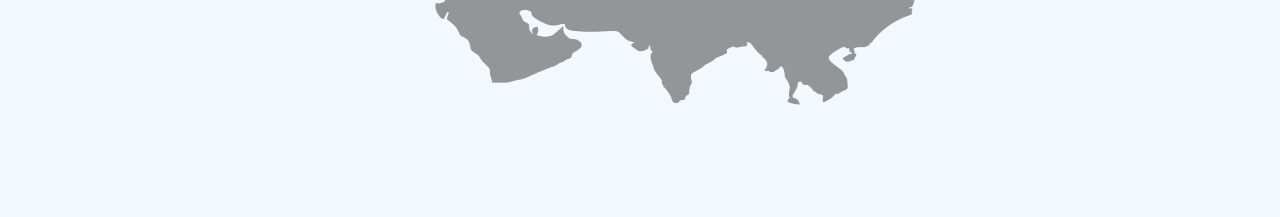
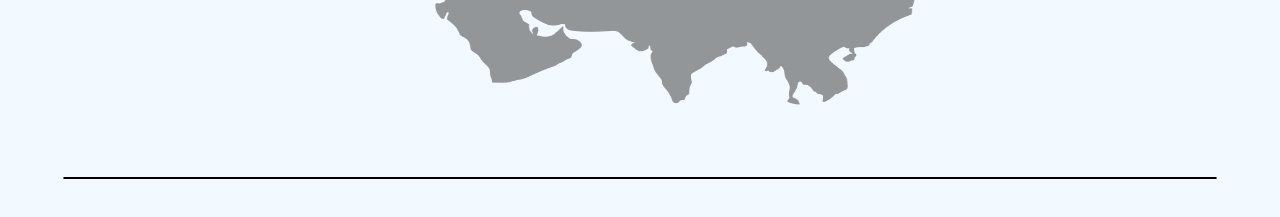
Before and after one commit to kkatanasova22/Wate, a website built with Vite: page src/pages/continents/asia.html in a window 1280 px wide. Shown: the part 375-592 px from the top of the page. Built offline with nearby package versions, Linux system fonts and the light colour scheme.

Commit message:
Add separators in asia.html. Close #92

```diff
--- a/src/pages/continents/asia.html
+++ b/src/pages/continents/asia.html
@@ -11,7 +11,9 @@
     <div id="containerBasis">
         <h1 id="heading">About Global<br> warming in <span id="bold">Asia</span></h1>
         <img src="../../images/asiaMap.png" alt="Asia Map" id="continentMap">
-</div>
+    </div>
+
+    <hr id="separator">
 
 </body>
 </html>
```
